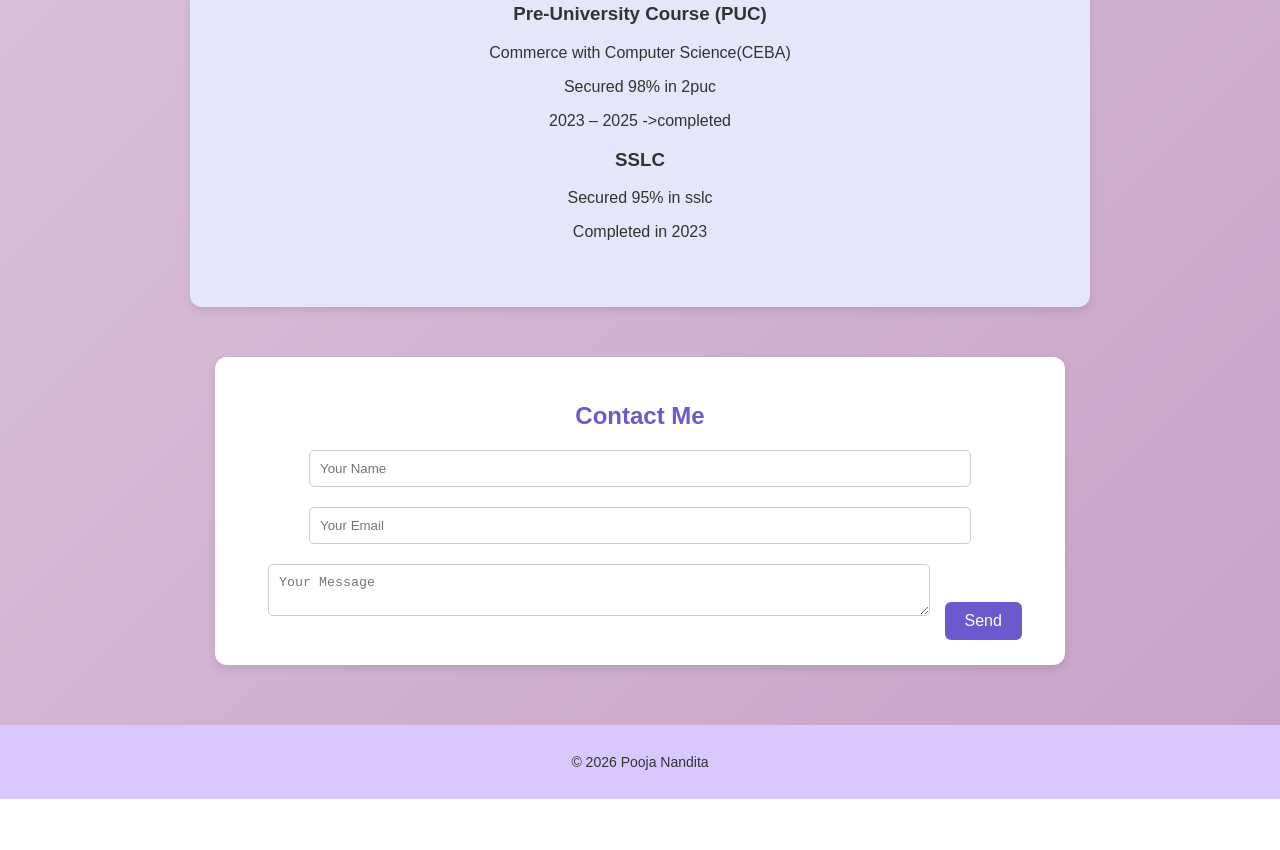
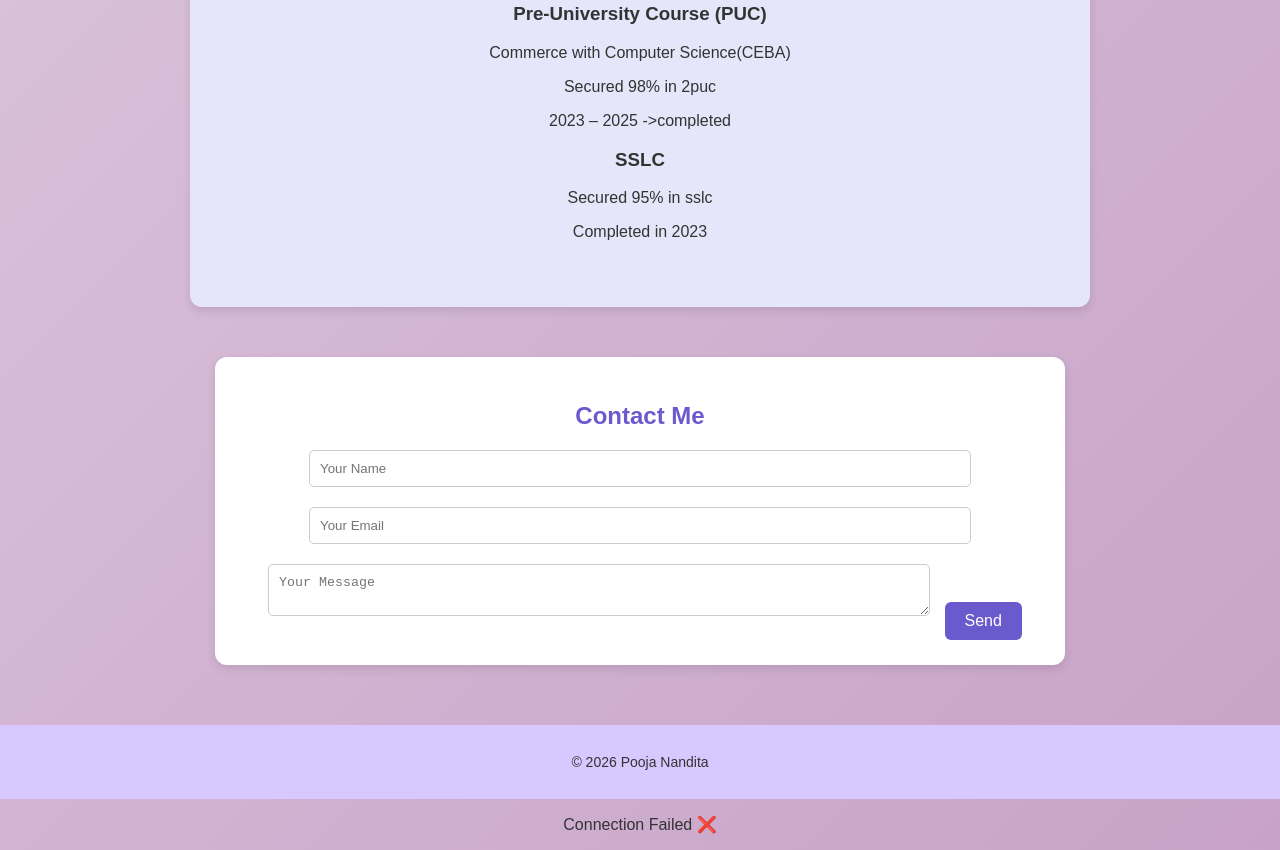
Before and after one commit to poojanandita87/My-portfolio, a website: page index.html in a window 1280 px wide. Shown: the part 1957-2807 px from the top of the page. Before the commit the page ends 2756 px from the top, so only its background shows below. Drawn offline with Linux system fonts and the light colour scheme; no server answers.

Commit message:
update portfolio

```diff
--- a/index.html
+++ b/index.html
@@ -167,6 +167,7 @@
 <p>© 2026 Pooja Nandita</p>
 
 </footer>
+<p id="status">Checking backend connection...</p>
 <script src="script.js"></script>
 </body>
 </html>
```
